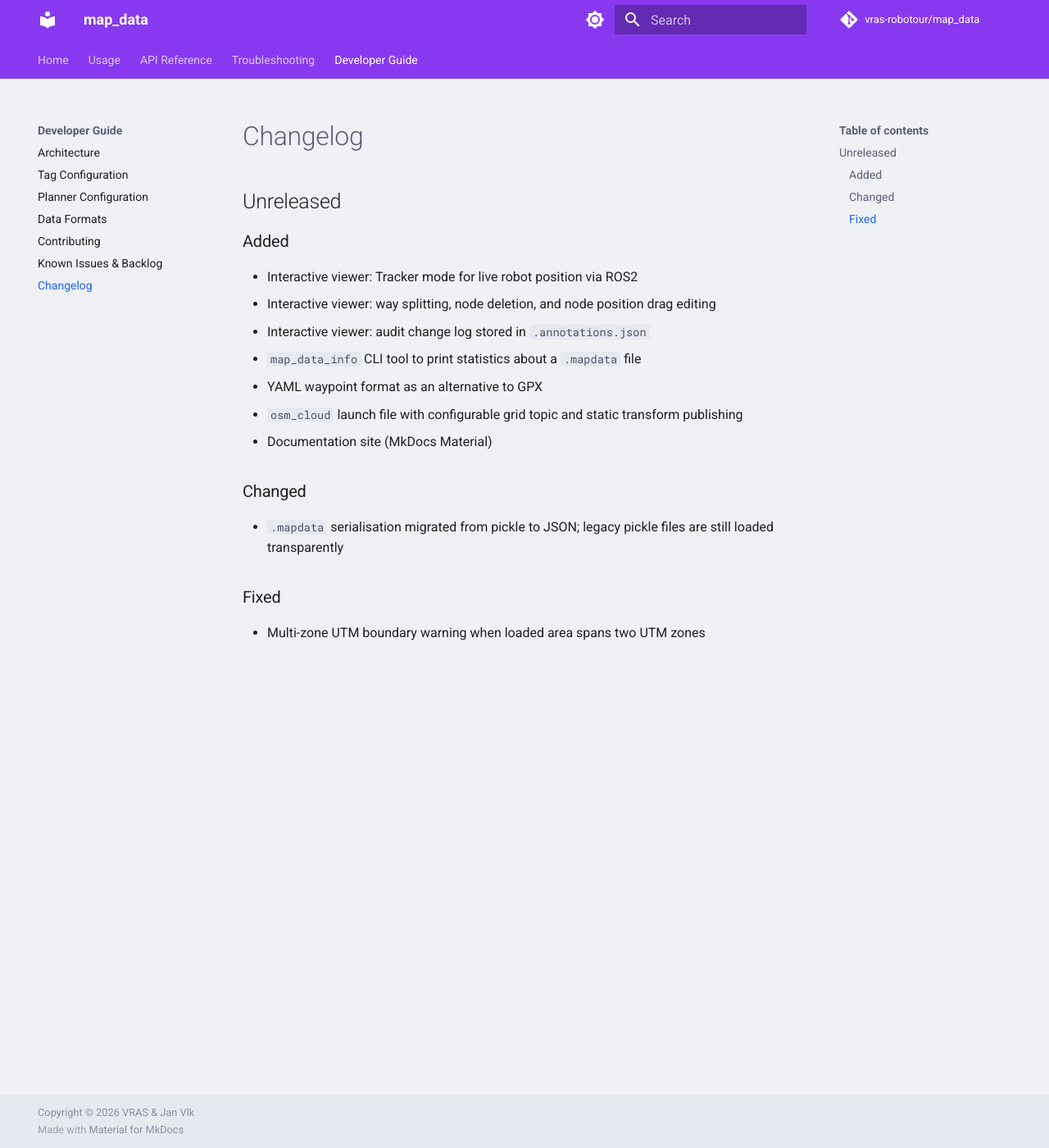
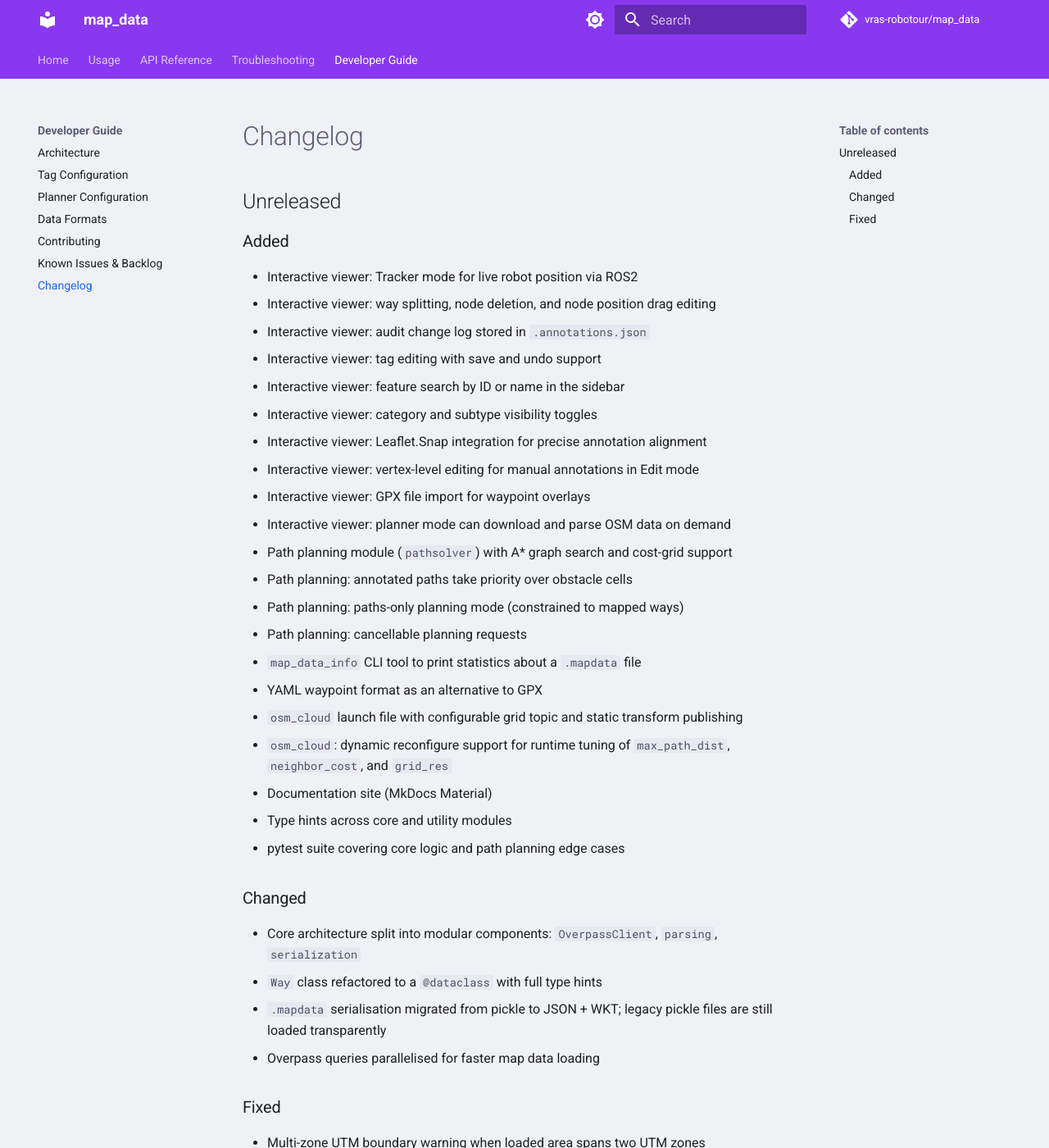
Before and after one commit to vras-robotour/map_data, an MkDocs documentation site: the page built from docs/dev/changelog.md, in a window 1280 px wide and 1400 px high. Shown: the whole window at 82% size. Built offline with MkDocs 1.6.1 and Material for MkDocs 9.7.7, drawn with Linux system fonts in a browser that asks for light colours; comment, search, counter and statistics services are not loaded; some of the changed text lies outside the part shown.

Commit message:
update changelog

```diff
--- a/docs/dev/changelog.md
+++ b/docs/dev/changelog.md
@@ -7,15 +7,35 @@
 - Interactive viewer: Tracker mode for live robot position via ROS2
 - Interactive viewer: way splitting, node deletion, and node position drag editing
 - Interactive viewer: audit change log stored in `.annotations.json`
+- Interactive viewer: tag editing with save and undo support
+- Interactive viewer: feature search by ID or name in the sidebar
+- Interactive viewer: category and subtype visibility toggles
+- Interactive viewer: Leaflet.Snap integration for precise annotation alignment
+- Interactive viewer: vertex-level editing for manual annotations in Edit mode
+- Interactive viewer: GPX file import for waypoint overlays
+- Interactive viewer: planner mode can download and parse OSM data on demand
+- Path planning module (`pathsolver`) with A* graph search and cost-grid support
+- Path planning: annotated paths take priority over obstacle cells
+- Path planning: paths-only planning mode (constrained to mapped ways)
+- Path planning: cancellable planning requests
 - `map_data_info` CLI tool to print statistics about a `.mapdata` file
 - YAML waypoint format as an alternative to GPX
 - `osm_cloud` launch file with configurable grid topic and static transform publishing
+- `osm_cloud`: dynamic reconfigure support for runtime tuning of `max_path_dist`, `neighbor_cost`, and `grid_res`
 - Documentation site (MkDocs Material)
+- Type hints across core and utility modules
+- pytest suite covering core logic and path planning edge cases
 
 ### Changed
 
-- `.mapdata` serialisation migrated from pickle to JSON; legacy pickle files are still loaded transparently
+- Core architecture split into modular components: `OverpassClient`, `parsing`, `serialization`
+- `Way` class refactored to a `@dataclass` with full type hints
+- `.mapdata` serialisation migrated from pickle to JSON + WKT; legacy pickle files are still loaded transparently
+- Overpass queries parallelised for faster map data loading
 
 ### Fixed
 
 - Multi-zone UTM boundary warning when loaded area spans two UTM zones
+- Annotation deletion via the Del key in the viewer
+- Path planning with split ways
+- Thread-safe cancellation in the replanning module
```
